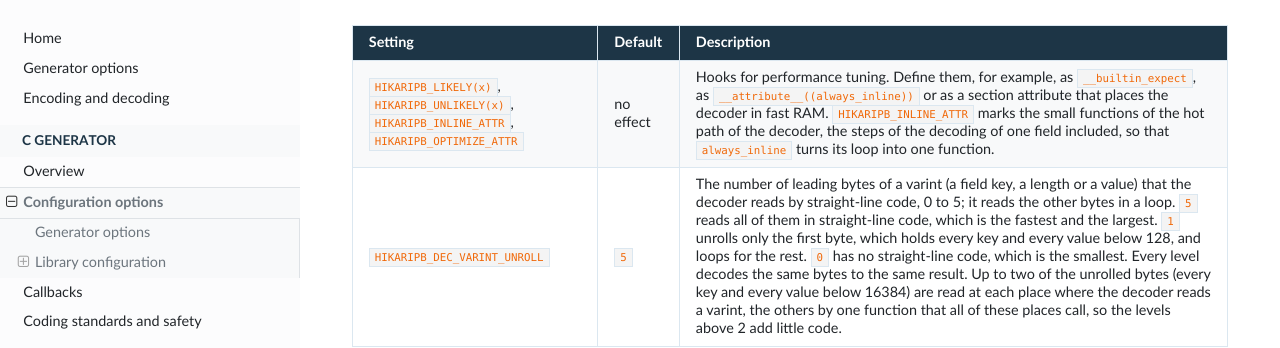
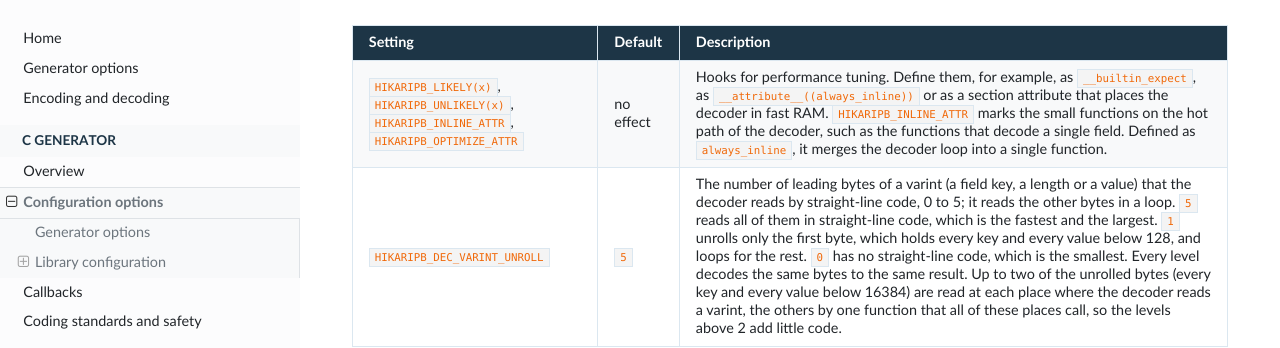
Before and after one commit to ONSemiconductor/protoc-plugin-hikaripb, an MkDocs documentation site: the page built from docs/content/c/configuration.md, in a window 1280 px wide and 900 px high, scrolled down 3736 px. Shown: the part 154-502 px from the top of the window. Built offline with MkDocs 1.6.1, drawn with Linux system fonts in a browser that asks for light colours.

Commit message:
Clarify HIKARIPB_INLINE_ATTR in the C configuration docs

```diff
--- a/docs/content/c/configuration.md
+++ b/docs/content/c/configuration.md
@@ -100,7 +100,7 @@ a `CONTINUE_ON_...` setting let the decoder go on: do not use it.
 
 | Setting | Default | Description |
 |---------|---------|-------------|
-| `HIKARIPB_LIKELY(x)`, `HIKARIPB_UNLIKELY(x)`, `HIKARIPB_INLINE_ATTR`, `HIKARIPB_OPTIMIZE_ATTR` | no effect | Hooks for performance tuning. Define them, for example, as `__builtin_expect`, as `__attribute__((always_inline))` or as a section attribute that places the decoder in fast RAM. `HIKARIPB_INLINE_ATTR` marks the small functions of the hot path of the decoder, the steps of the decoding of one field included, so that `always_inline` turns its loop into one function. |
+| `HIKARIPB_LIKELY(x)`, `HIKARIPB_UNLIKELY(x)`, `HIKARIPB_INLINE_ATTR`, `HIKARIPB_OPTIMIZE_ATTR` | no effect | Hooks for performance tuning. Define them, for example, as `__builtin_expect`, as `__attribute__((always_inline))` or as a section attribute that places the decoder in fast RAM. `HIKARIPB_INLINE_ATTR` marks the small functions on the hot path of the decoder, such as the functions that decode a single field. Defined as `always_inline`, it merges the decoder loop into a single function. |
 | `HIKARIPB_DEC_VARINT_UNROLL` | `5` | The number of leading bytes of a varint (a field key, a length or a value) that the decoder reads by straight-line code, 0 to 5; it reads the other bytes in a loop. `5` reads all of them in straight-line code, which is the fastest and the largest. `1` unrolls only the first byte, which holds every key and every value below 128, and loops for the rest. `0` has no straight-line code, which is the smallest. Every level decodes the same bytes to the same result. Up to two of the unrolled bytes (every key and every value below 16384) are read at each place where the decoder reads a varint, the others by one function that all of these places call, so the levels above 2 add little code. |
 
 The decoder reads every byte with `<prefix>_pop()`, which the application defines in another source file: build with
```
